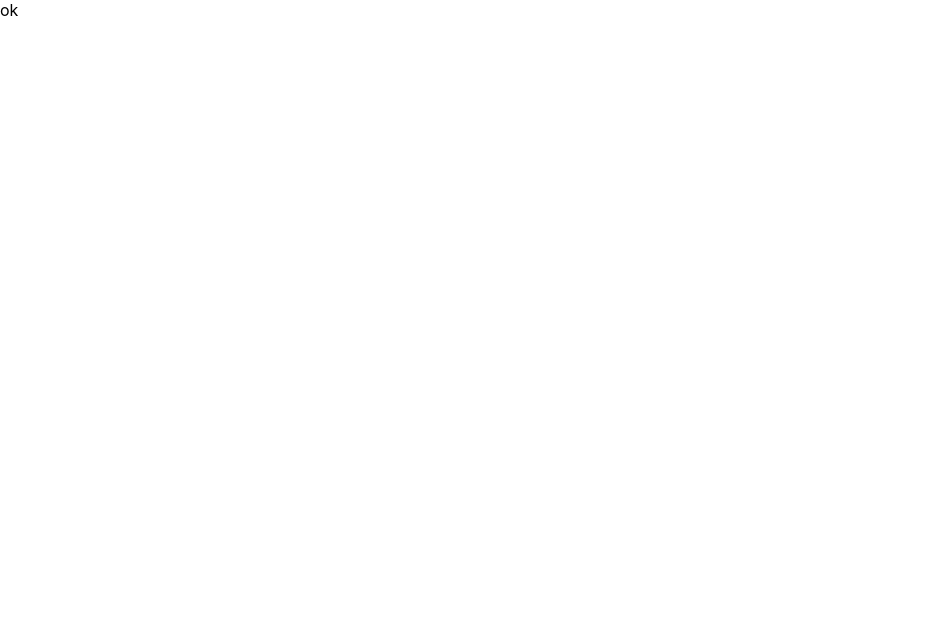
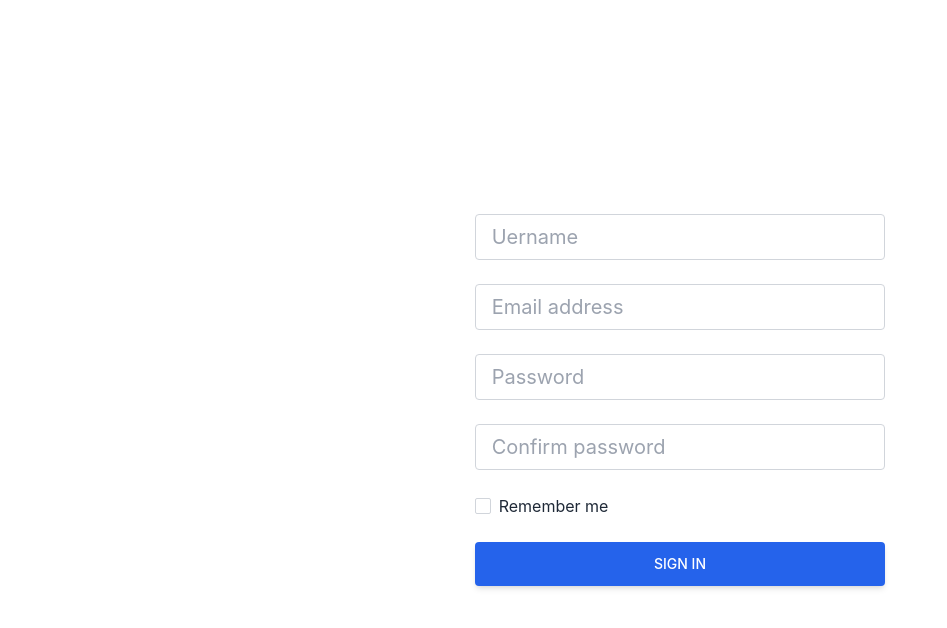
Before and after one commit to New-Toptal/team-scheduler, a React (Create React App) app: page /login in a window 1280 px wide. Shown: the top 628 px of the page, without its empty margins (0-947 px from the left). Built offline with nearby package versions, Linux system fonts and the light colour scheme.

Commit message:
001:Login Page

```diff
--- a/package.json
+++ b/package.json
@@ -10,10 +10,12 @@
     "@types/node": "^16.18.12",
     "@types/react": "^18.0.27",
     "@types/react-dom": "^18.0.10",
+    "autoprefixer": "^10.4.13",
     "react": "^18.2.0",
     "react-dom": "^18.2.0",
     "react-router-dom": "^6.8.1",
     "react-scripts": "5.0.1",
+    "tailwindcss": "^3.2.6",
     "typescript": "^4.9.5",
     "web-vitals": "^2.1.4"
   },
--- /dev/null
+++ b/postcss.config.js
@@ -0,0 +1,6 @@
+module.exports = {
+  plugins: {
+    tailwindcss: {},
+    autoprefixer: {},
+  },
+}
--- a/src/App.tsx
+++ b/src/App.tsx
@@ -10,8 +10,7 @@ function App() {
   return(
     <Router>
       <Routes>
-
-        <Route path='/Login' element ={<Login/>}/>
+        <Route path='/login' element ={<Login/>}/>
         <Route path='/Main' />
       </Routes>
     </Router>
--- a/src/index.css
+++ b/src/index.css
@@ -6,6 +6,9 @@ body {
   -webkit-font-smoothing: antialiased;
   -moz-osx-font-smoothing: grayscale;
 }
+@tailwind base;
+@tailwind components;
+@tailwind utilities;
 
 code {
   font-family: source-code-pro, Menlo, Monaco, Consolas, 'Courier New',
--- a/src/pages/Auth/Login.tsx
+++ b/src/pages/Auth/Login.tsx
@@ -1,10 +1,64 @@
-import React  from 'react'
+import React from 'react'
+
 
 const Login = () => {
-    return(<>
-        <div>
-            ok
-        </div>
-    </>)
+    return (
+        <section className='h-screen w-full p-6  box-border'>
+            <div className="flex justify-center items-center h-full">
+                <form className='md:w-4/12 lg:w-4/12 lg:ml-20' >
+                    <div className="mb-6">
+                        <input
+                            type="text"
+                            className="form-control block w-full px-4 py-2 text-xl font-normal text-gray-700 bg-white bg-clip-padding border border-solid border-gray-300 rounded transition ease-in-out m-0 focus:text-gray-700 focus:bg-white focus:border-blue-600 focus:outline-none"
+                            placeholder="Uername"
+                        />
+                    </div>
+                    <div className="mb-6">
+                        <input
+                            type="text"
+                            className="form-control block w-full px-4 py-2 text-xl font-normal text-gray-700 bg-white bg-clip-padding border border-solid border-gray-300 rounded transition ease-in-out m-0 focus:text-gray-700 focus:bg-white focus:border-blue-600 focus:outline-none"
+                            placeholder="Email address"
+                        />
+                    </div>
+                    <div className="mb-6">
+                        <input
+                            type="text"
+                            className="form-control block w-full px-4 py-2 text-xl font-normal text-gray-700 bg-white bg-clip-padding border border-solid border-gray-300 rounded transition ease-in-out m-0 focus:text-gray-700 focus:bg-white focus:border-blue-600 focus:outline-none"
+                            placeholder="Password"
+                        />
+                    </div>
+                    <div className="mb-6">
+                        <input
+                            type="text"
+                            className="form-control block w-full px-4 py-2 text-xl font-normal text-gray-700 bg-white bg-clip-padding border border-solid border-gray-300 rounded transition ease-in-out m-0 focus:text-gray-700 focus:bg-white focus:border-blue-600 focus:outline-none"
+                            placeholder="Confirm password"
+                        />
+                    </div>
+                    <div className="flex justify-between items-center mb-6">
+                    <div className="form-group form-check">
+                        <input
+                            type="checkbox"
+                            className="form-check-input appearance-none h-4 w-4 border border-gray-300 rounded-sm bg-white checked:bg-blue-600 checked:border-blue-600 focus:outline-none transition duration-200 mt-1 align-top bg-no-repeat bg-center bg-contain float-left mr-2 cursor-pointer"
+                            id="exampleCheck3"
+                        />
+                        <label className="form-check-label inline-block text-gray-800" htmlFor="exampleCheck2"
+                        >Remember me</label>
+
+                    </div>
+                    </div>
+                    <button
+                        type="submit"
+                        className="inline-block px-7 py-3 bg-blue-600 text-white font-medium text-sm leading-snug uppercase rounded shadow-md hover:bg-blue-700 hover:shadow-lg focus:bg-blue-700 focus:shadow-lg focus:outline-none focus:ring-0 active:bg-blue-800 active:shadow-lg transition duration-150 ease-in-out w-full"
+                        data-mdb-ripple="true"
+                        data-mdb-ripple-color="light"
+                    >
+                        Sign in
+                    </button>
+
+                </form>
+            </div>
+        </section>
+
+    )
 }
 export default Login;
--- /dev/null
+++ b/src/pages/Auth/SignUp.tsx
@@ -0,0 +1,10 @@
+import React  from 'react'
+
+const SingUp = () => {
+    return(<>
+        <div>
+            ok
+        </div>
+    </>)
+}
+export default SingUp;
--- /dev/null
+++ b/tailwind.config.js
@@ -0,0 +1,10 @@
+/** @type {import('tailwindcss').Config} */
+module.exports = {
+  content: [
+    "./src/**/*.{js,jsx,ts,tsx}",
+  ],
+  theme: {
+    extend: {},
+  },
+  plugins: [],
+}
```
Also changed, not shown: src/pages/Auth/Main/index.tsx (deleted, +0 -8 lines), 1 other file (tests, documents, lock files or other folders).
